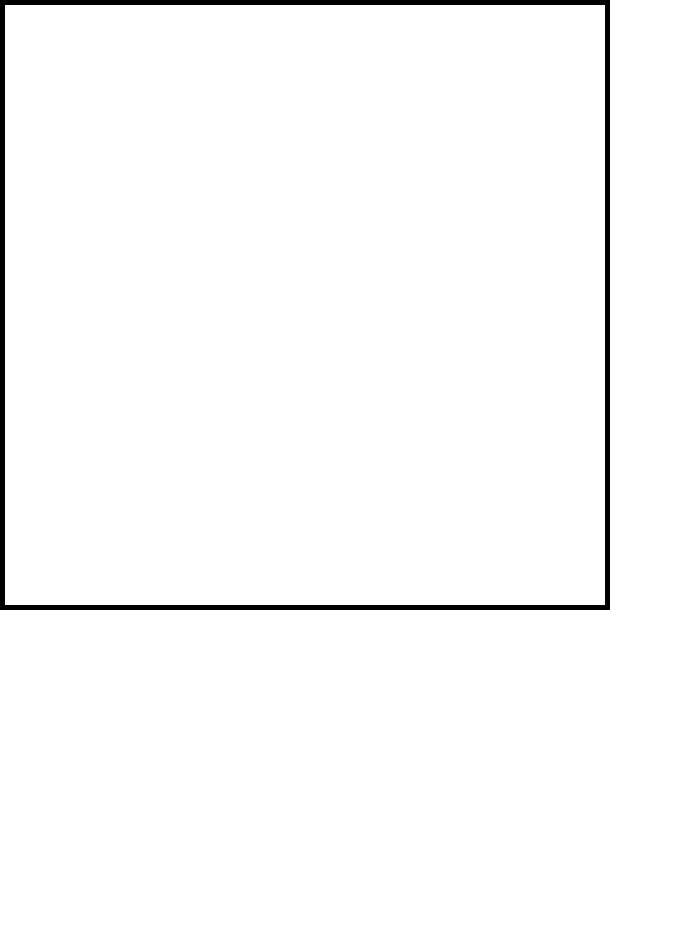
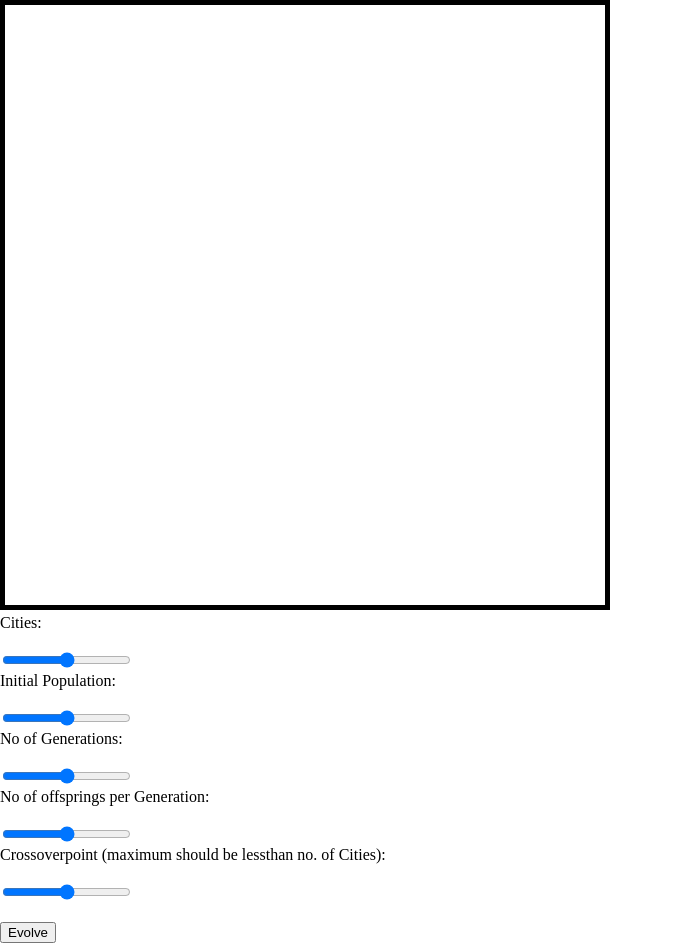
Before and after one commit to dillir07/Genetic-Algorithm-TSP, a website: page index.html in a window 1280 px wide. Shown: the whole page, without its empty margins (0-673 px from the left). Before the commit the page ends 800 px from the top, so only its background shows below. Drawn offline with Linux system fonts and the light colour scheme.

Commit message:
added ranges

```diff
--- a/index.html
+++ b/index.html
@@ -1,5 +1,6 @@
 <!DOCTYPE html>
 <html lang="en">
+
 <head>
     <meta charset="UTF-8">
     <meta name="viewport" content="width=device-width, initial-scale=1.0">
@@ -7,9 +8,56 @@
     <link rel="stylesheet" href="styles/style.css">
     <script src="scripts/script.js" defer></script>
 </head>
+
 <body>
-    <div>
+    <div id="mapContainer">
         <canvas id="map"></canvas>
     </div>
+    <div id="joystickContainer">
+        <div id="joystick">
+            <div>
+                <label for="cities">Cities:</label>
+                <br> <br>
+                <input type="range" min="2" max="100" name="cities"
+                    id="rangeCities">
+                <label id="lblCitiesValue"></label>
+            </div>
+            <div>
+                <label for="initialPopulation">Initial Population:</label>
+                <br> <br>
+                <input type="range" min="5" max="100" name="initialPopulation"
+                    id="rangeInitialPopulationSize">
+                <label id="lblInitialPopulationSizeValue"></label>
+            </div>
+            <div>
+                <label for="generationsAllowed">No of Generations:</label>
+                <br> <br>
+                <input type="range" min="5" max="100" name="generationsAllowed"
+                    id="rangeGenerationsAllowed">
+                <label id="lblGenerationsAllowedValue"></label>
+            </div>
+            <div>
+                <label for="offsprings">No of offsprings per Generation:</label>
+                <br> <br>
+                <input type="range" min="2" max="100" name="offsprings"
+                    id="rangeOffspringsAllowed">
+                <label id="lblOffspringsAllowedValue"></label>
+            </div>
+            <div>
+                <label for="crossOverPoint">Crossoverpoint (maximum should be
+                    lessthan no. of Cities):</label>
+                <br> <br>
+                <input type="range" min="2" max="100" name="crossOverPoint"
+                    id="rangeCrossOverPoint">
+                <label id="lblCrossOverPointValue"></label>
+            </div>
+
+            <div>
+                <br>
+                <input type="button" value="Evolve" id="btnEvolve">
+            </div>
+        </div>
+    </div>
 </body>
+
 </html>
```
